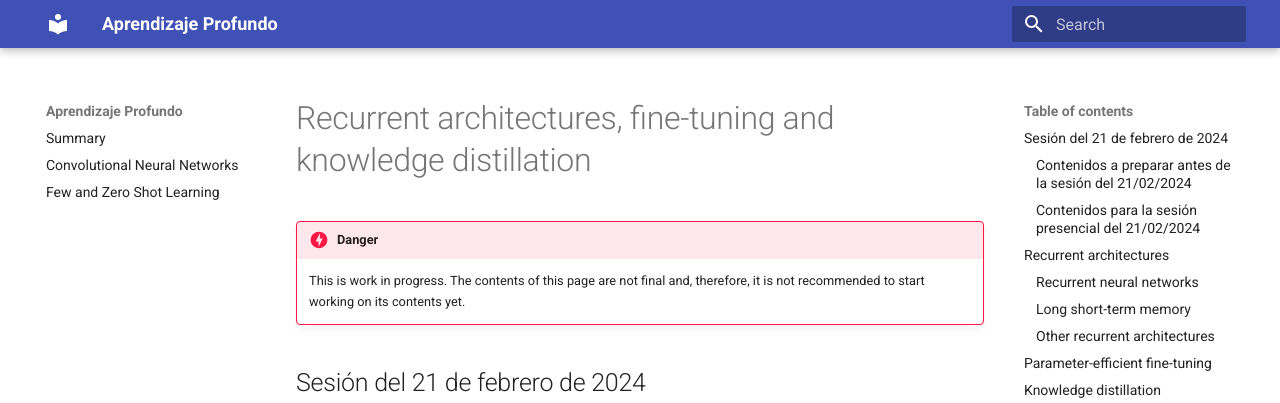
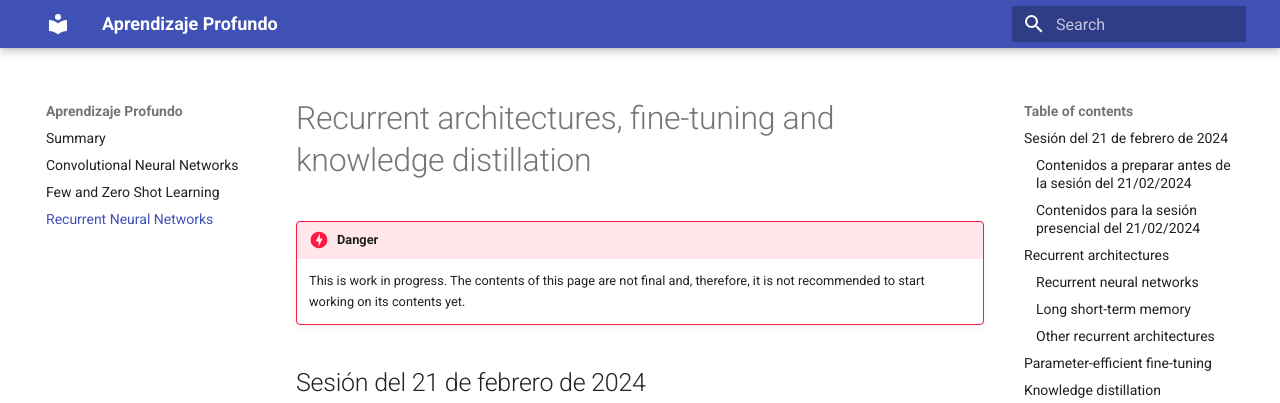
Before and after one commit to pertusa/ap, an MkDocs documentation site: the page built from docs/recurrent.md, in a window 1280 px wide. Shown: the top 403 px of the page. Built offline with MkDocs 1.6.1 and Material for MkDocs 9.7.7, drawn with Linux system fonts in a browser that asks for light colours.

Commit message:
Activated recurrent

```diff
--- a/mkdocs.yml
+++ b/mkdocs.yml
@@ -8,7 +8,7 @@ nav:
 - Summary: 'index.md'
 - Convolutional Neural Networks: 'cnn.md'
 - Few and Zero Shot Learning: 'fsl.md'
-#- Recurrent Neural Networks: 'recurrent.md'
+- Recurrent Neural Networks: 'recurrent.md'
 #- Deep Reinforcement Learning: 'drl.md'
 
 markdown_extensions:
```
